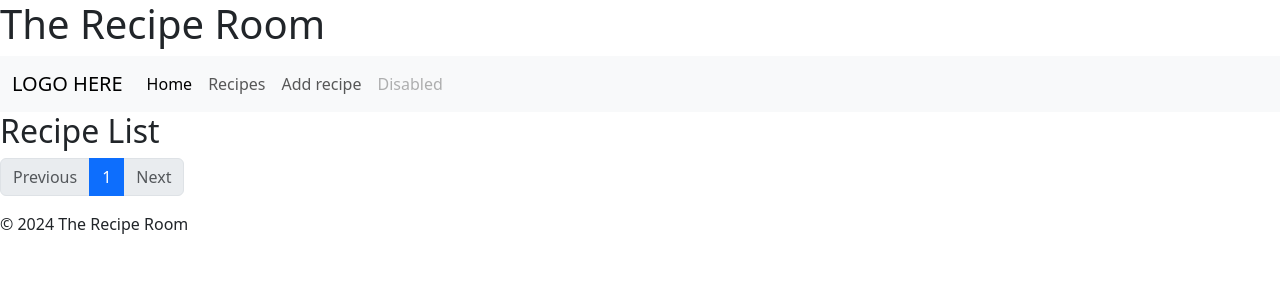
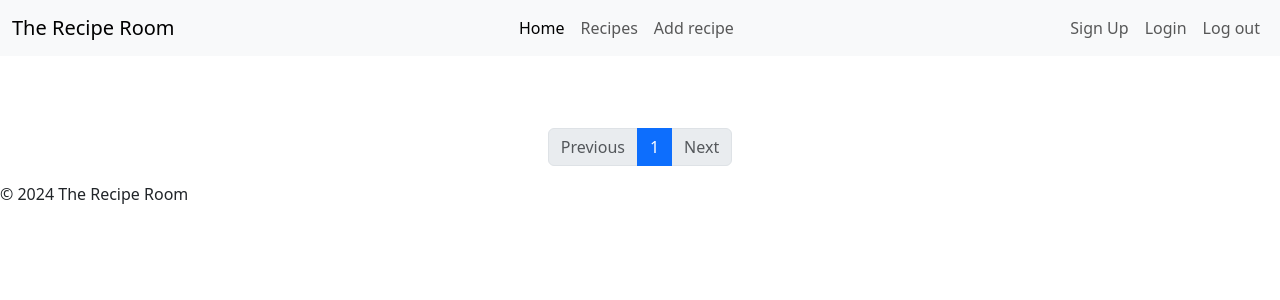
Before and after one commit to CiaranBrain/The-Recipe-Room, a Django app: page /recipes/ in a window 1280 px wide. Shown: the top 300 px of the page. Run offline with Django 5.2, Linux system fonts and the light colour scheme; data that the repository does not hold is empty.

Commit message:
changed base.html template to have better navbar styling, centered pagination in recipe_list.html, better styling on comment box

```diff
--- a/recipe_room/recipes/forms.py
+++ b/recipe_room/recipes/forms.py
@@ -17,6 +17,9 @@ class CommentForm(forms.ModelForm):
     class Meta:
         model = Comment
         fields = ['text']
+        widgets = {
+            'text': forms.Textarea(attrs={'class':"form-control", 'placeholder': 'Comment'})
+        }
 
 
 class RatingForm(forms.ModelForm):
--- a/recipe_room/recipes/templates/base.html
+++ b/recipe_room/recipes/templates/base.html
@@ -10,14 +10,14 @@
 </head>
 <body>
   <header>
-        <h1>The Recipe Room</h1>
     <nav class="navbar navbar-expand-lg bg-body-tertiary">
         <div class="container-fluid">
-              <a class="navbar-brand" href="#">LOGO HERE</a>
+            <a class="navbar-brand" href="#">The Recipe Room</a>
             <button class="navbar-toggler" type="button" data-bs-toggle="collapse" data-bs-target="#navbarNav" aria-controls="navbarNav" aria-expanded="false" aria-label="Toggle navigation">
                 <span class="navbar-toggler-icon"></span>
             </button>
-              <div class="collapse navbar-collapse" id="navbarNav">
+            <div class="collapse navbar-collapse justify-content-between" id="navbarNav">
+                <div class="d-flex justify-content-center flex-grow-1">
                     <ul class="navbar-nav">
                         <li class="nav-item">
                             <a class="nav-link active" aria-current="page" href="#">Home</a>
@@ -28,10 +28,21 @@
                         <li class="nav-item">
                             <a class="nav-link" href="{% url 'publish_recipe' %}">Add recipe</a>
                         </li>
+                    </ul>
+                </div>
+                <div class="d-flex">
+                    <ul class="navbar-nav">
                         <li class="nav-item">
-                    <a class="nav-link disabled" aria-disabled="true">Disabled</a>
+                            <a class="nav-link" href="#">Sign Up</a>
+                        </li>
+                        <li class="nav-item">
+                            <a class="nav-link" href="#">Login</a>
+                        </li>
+                        <li class="nav-item">
+                            <a class="nav-link" href="#">Log out</a>
                         </li>
                     </ul>
+                </div>
             </div>
         </div>
     </nav>
--- a/recipe_room/recipes/templates/recipes/recipe_list.html
+++ b/recipe_room/recipes/templates/recipes/recipe_list.html
@@ -4,8 +4,7 @@
 {% block title %}Recipes{% endblock %}
 
 {% block content %}
-    <h2>Recipe List</h2>
-    <div class="container">
+    <div class="container pt-3 pt-md-5">
         <div class="row">
             {% for recipe in page_obj %}
             <div class="col-sm-12 col-md-6 col-lg-3 mb-4">
@@ -26,8 +25,8 @@
         </div>
     </div>
 
-
     <!-- Pagination Controls -->
+<div class="d-flex justify-content-center mt-4"> <!-- Flex container for centering -->
     <nav aria-label="Page navigation">
         <ul class="pagination">
             <!-- Previous Page Links -->
@@ -76,5 +75,6 @@
             {% endif %}
         </ul>
     </nav>
+</div>
 
 {% endblock %}
--- a/recipe_room/recipes/views.py
+++ b/recipe_room/recipes/views.py
@@ -10,7 +10,7 @@ def recipe_list(request):
     recipe_list = Recipe.objects.all().order_by('created_on')
 
     # Set up pagination
-    paginator = Paginator(recipe_list, 6)
+    paginator = Paginator(recipe_list, 8)
     page_number = request.GET.get('page')
 
     page_obj = paginator.get_page(page_number)
```
Also changed, not shown: recipe_room/recipes/templates/recipes/recipe_detail.html (+32 -22 lines), recipe_room/media/recipe_images/Jacket-Potatoes-with-Beans_xds6MMs.jpg (added). Lines whose indentation alone changed are shown as unchanged.
